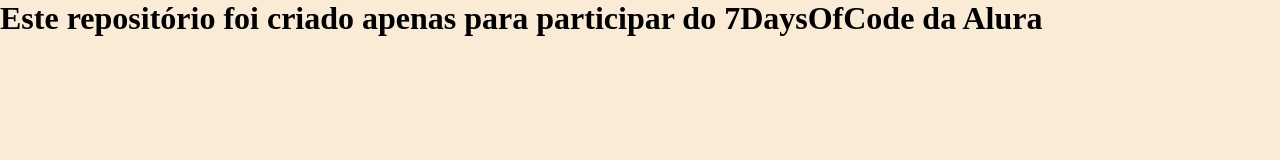
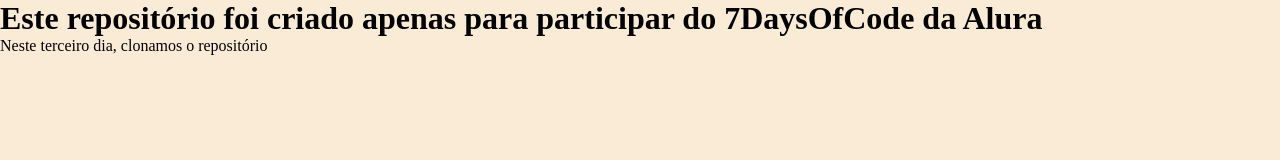
Before and after one commit to Geisyla1/7DaysOfCode, a plain HTML site: page index.html in a window 1280 px wide. Drawn offline with Linux system fonts and the light colour scheme.

Commit message:
clonando o repositório para o meu notebook

```diff
--- a/index.html
+++ b/index.html
@@ -9,5 +9,6 @@
 </head>
 <body>
     <h1>Este repositório foi criado apenas para participar do 7DaysOfCode da Alura</h1>
+    <p>Neste terceiro dia, clonamos o repositório</p>
 </body>
 </html>
```
